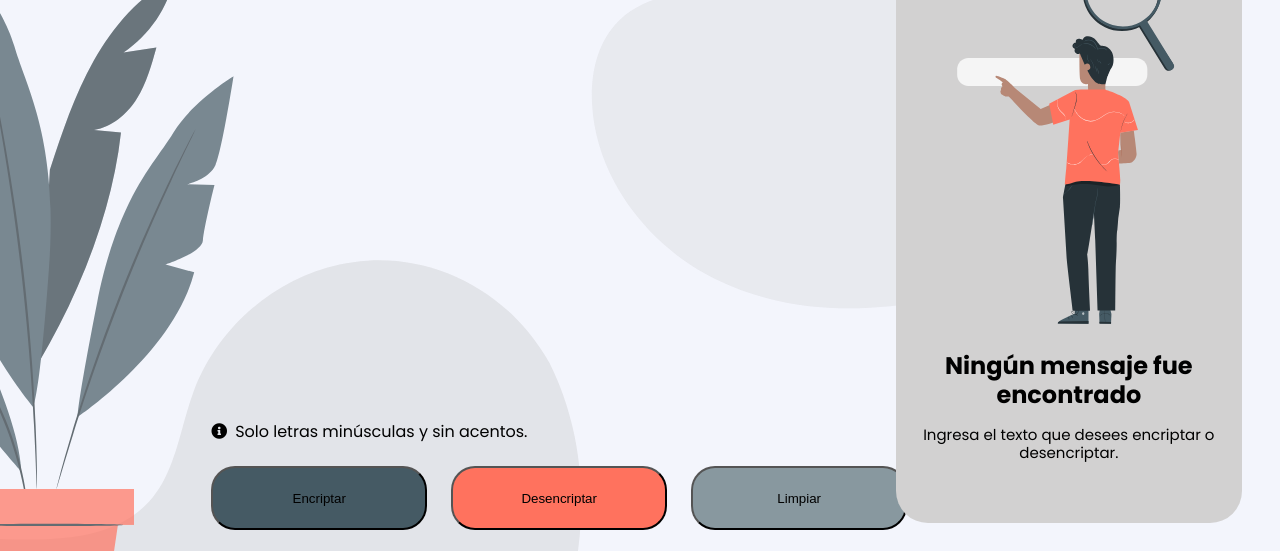
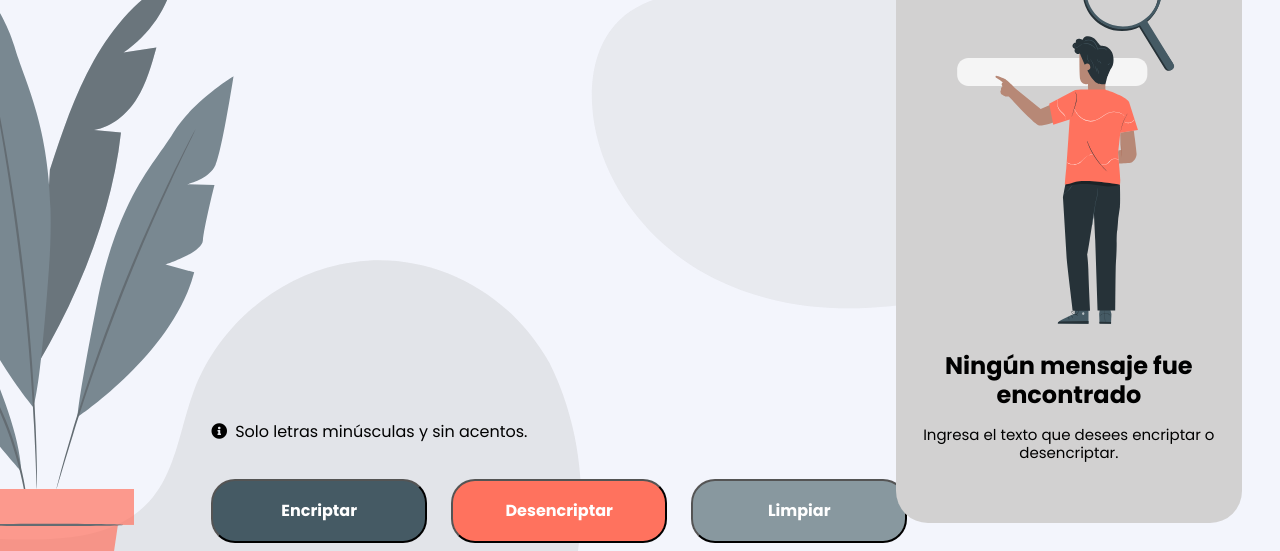
Before and after one commit to rolandomart/Encriptador, a plain HTML site: page index.html in a window 1280 px wide. Shown: the part 157-708 px from the top of the page. Drawn offline with Linux system fonts and the light colour scheme.

Commit message:
Update styles.css

```diff
--- a/styles.css
+++ b/styles.css
@@ -160,7 +160,6 @@ header img {
 
 
 /*botones */
-
 .botones {
   display: flex;
   flex-direction: row;
@@ -172,78 +171,70 @@ header img {
   top: 77.9%;
 }
 
-
-.botones span {
+/*boton encriptar */
+.btn-encriptar {
+  background-color: #455a64;
+  width: 216px;
+  height: 64px;
+  position: relative;
+  border-radius: 24px;
+  transition: background-color 0.3s ease-in-out;
+  cursor: pointer;
   color: #ffffff;
   font-family: Poppins;
   font-size: 16px;
   font-weight: bold;
   letter-spacing: 0;
   text-align: center;
-  width: 156px;
-  height: 24px;
-  position: absolute;
-  left: 30px;
-  top: 20px;
-}
-
-
-/*boton encriptar */
-
-.btn-encriptar {
-  background-color: #455a64;
-  width: 216px;
-  height: 64px;
-  position: absolute;
-  left: 0;
-  top: 0;
-  border-radius: 24px;
-  transition: background-color 0.3s ease-in-out;
-  cursor: pointer;
 }
 
 .btn-encriptar:hover {
   background-color: #3c4e57;
 }
 
-
 /*boton desencriptar */
 .btn-desencriptar {
   background-color: #ff725e;
   width: 216px;
   height: 64px;
-  position: absolute;
-  left: 240px;
-  top: 0px;
+  position: relative;
   border-radius: 24px;
   transition: background-color 0.3s ease-in-out;
   cursor: pointer;
+  color: #ffffff;
+  font-family: Poppins;
+  font-size: 16px;
+  font-weight: bold;
+  letter-spacing: 0;
+  text-align: center;
+  margin-left: 24px;
 }
 
 .btn-desencriptar:hover {
   background-color: #ee6a59;
 }
 
-
-
 /*boton limpiar */
 .btn-limpiar {
   background-color: #88989f;
   width: 216px;
   height: 64px;
-  position: absolute;
-  left: 480px;
-  top: 0px;
+  position: relative;
   border-radius: 24px;
   transition: background-color 0.3s ease-in-out;
   cursor: pointer;
+  color: #ffffff;
+  font-family: Poppins;
+  font-size: 16px;
+  font-weight: bold;
+  letter-spacing: 0;
+  text-align: center;
+  margin-left: 24px;
 }
 
 .btn-limpiar:hover {
   background-color: #78868c;
 }
-
-
 
 
 .btn-copiar {
```
